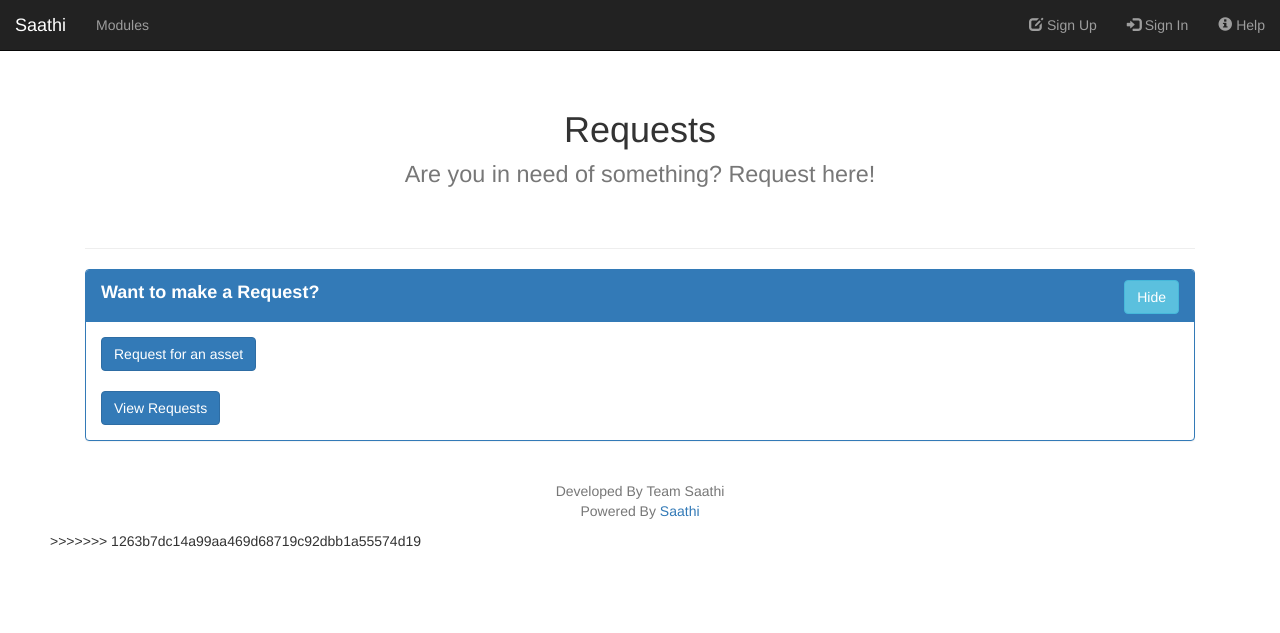
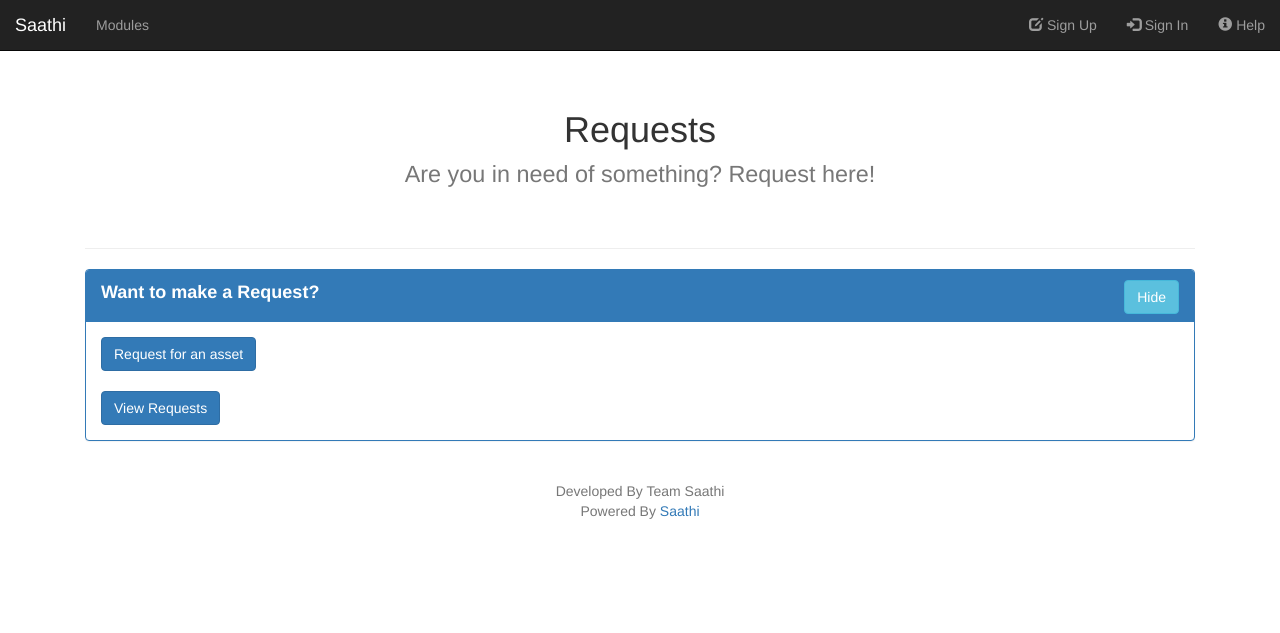
Before and after one commit to nisargjhaveri/saathi, a PHP site: template app/views/requests/index.php in a window 1280 px wide. Shown: the top 633 px of the page. Run offline with PHP 8.4, Linux system fonts and the light colour scheme; the template is opened without the code that fills it, so the values that code supplies are empty; some libraries are stand-ins or nearby versions.

Commit message:
Minor Change

```diff
--- a/app/views/requests/index.php
+++ b/app/views/requests/index.php
@@ -158,4 +158,3 @@
 
 </body>
 </html>
->>>>>>> 1263b7dc14a99aa469d68719c92dbb1a55574d19
```
